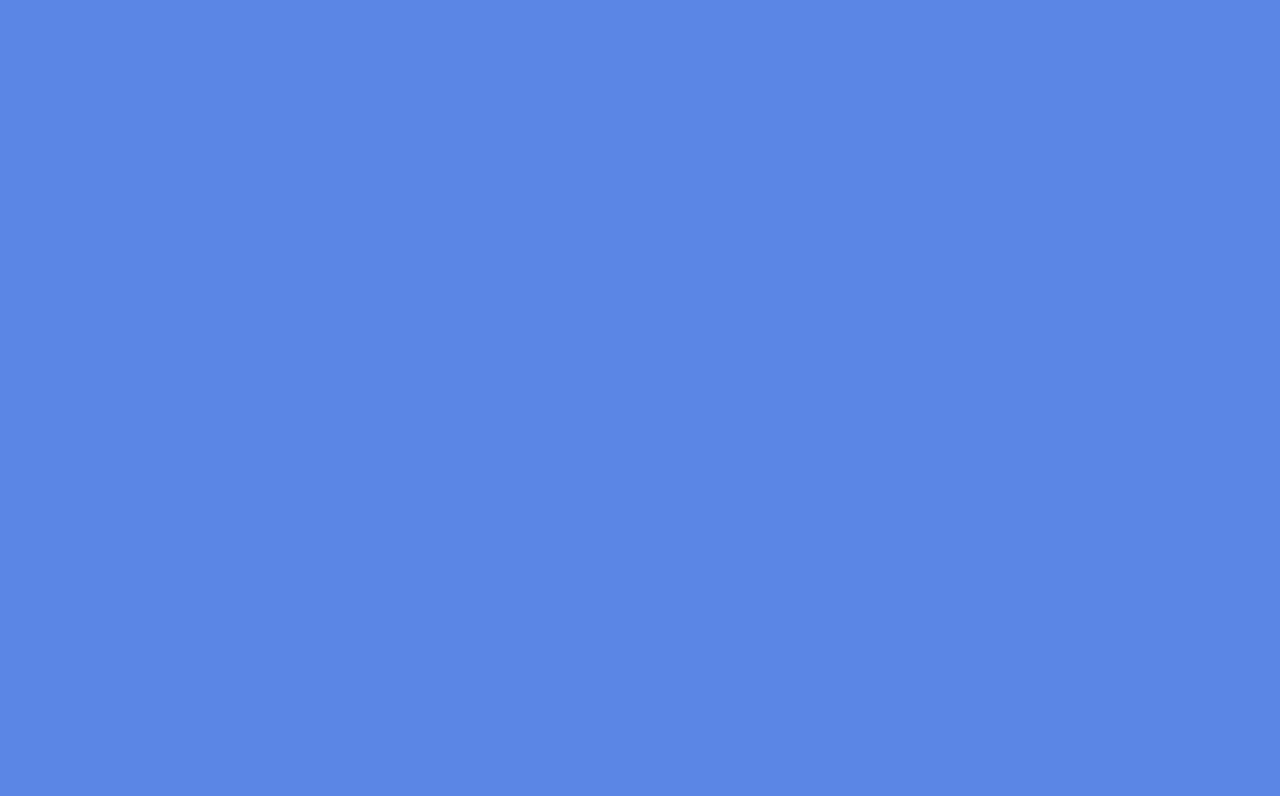
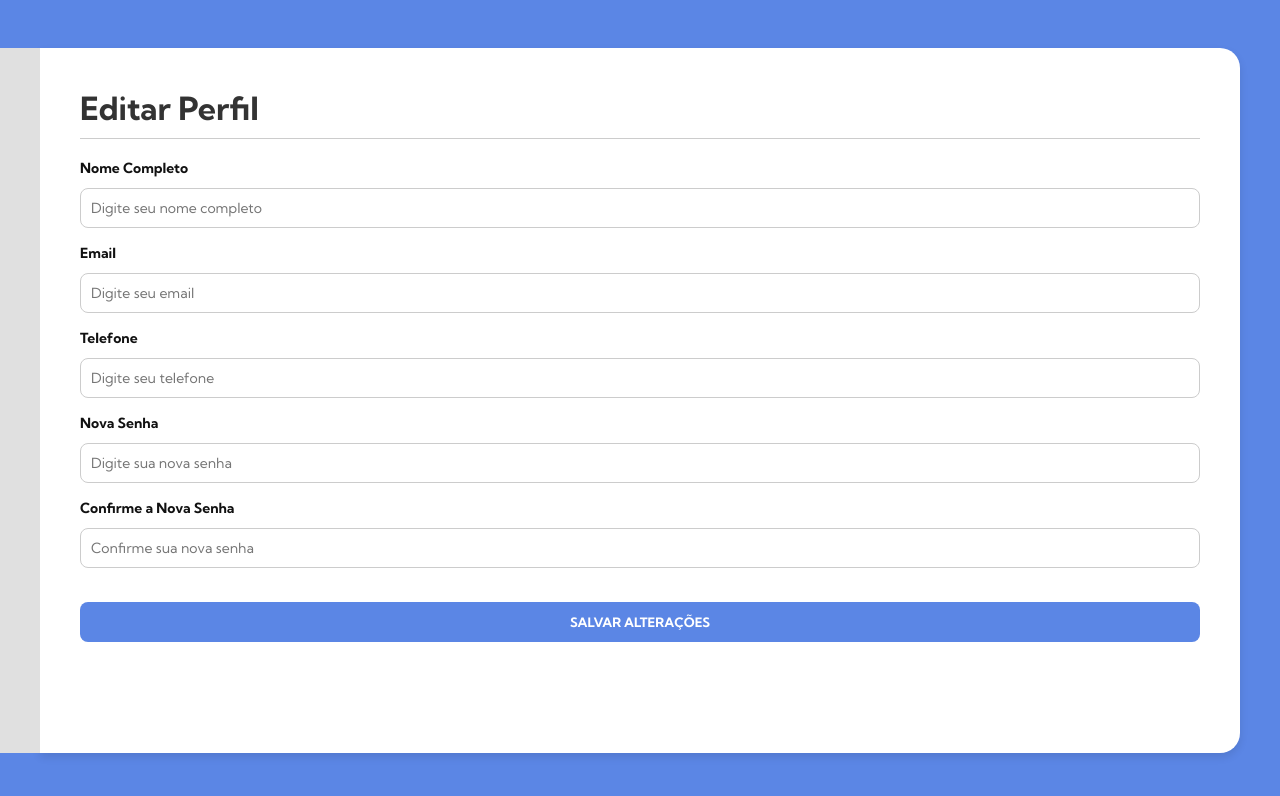
Before and after one commit to EduardoLopes085/Foundly, a React (Vite) app: page /edit-profile in a window 1280 px wide. Before the commit this address had no page. Shown: the top 796 px of the page. Built offline with nearby package versions, Linux system fonts and the light colour scheme.

Commit message:
tela de editar perfil quase completa

```diff
--- a/src/App.jsx
+++ b/src/App.jsx
@@ -1,24 +1,20 @@
 import React from 'react';
-import './App.css'
+import './App.css';
 import { BrowserRouter as Router, Routes, Route } from 'react-router-dom';
 import LoginPage from './pages/LoginPage';
 import RegisterPage from './pages/RegisterPage';
-
+import EditProfile from './pages/editProfile';
 
 function App() {
-
-
   return (
-    <>
-      <Router>
-        <Routes>
-          <Route path="/" element={<LoginPage/>} />
-          <Route path="/register" element={<RegisterPage/>} />
-
-        </Routes>
-      </Router>
-    </>
-  )
+    <Router>
+      <Routes>
+        <Route path="/" element={<LoginPage />} />
+        <Route path="/register" element={<RegisterPage />} />
+        <Route path="/edit-profile" element={<EditProfile />} />
+      </Routes>
+    </Router>
+  );
 }
 
-export default App
+export default App;
--- a/src/components/loginForm/login.css
+++ b/src/components/loginForm/login.css
@@ -105,5 +105,5 @@
 
 
 .login-form > a{
-    color: #00ADF1;
+    color: #353535;
 }
--- a/src/components/loginForm/login.jsx
+++ b/src/components/loginForm/login.jsx
@@ -1,13 +1,9 @@
 import '../loginForm/login.css'
 import { Link } from 'react-router-dom';
 
-
-
-function LoginForm(){
+function LoginForm() {
     return (
-
         <div className='form-container'>
-
             <div className='login-text'>
                 <div>
                     <h1>Registre, busque e <br /> encontre </h1>
@@ -15,42 +11,34 @@ function LoginForm(){
                 </div>
             </div>
 
-
-
-
             <form action="" className='login-form'>
-
                 <div className="login-form-title">
                     <h1>Bem vindo ao <span>Foundly!</span></h1>
                 </div>
 
                 <div className='login-form-input-email'>
                     <input type="email" placeholder="e-mail" required />
-                    <i class="fa-solid fa-user"></i>
+                    <i className="fa-solid fa-user"></i>
                 </div>
 
                 <div className='login-form-input-password'>
                     <input type="password" placeholder="senha" required />
-                    <i class="fa-solid fa-key"></i>
-
-
-
+                    <i className="fa-solid fa-key"></i>
                 </div>
 
                 <a href="http://google.com.br"> Esqueci a senha </a>
 
                 <button className='form-login-button' type='submit'> Entrar </button>
 
-
-
                 <div className="login-form-title-botton">
-                    <h1>Ainda não possui uma conta? <span> <Link to="/register">Cadastre-se!</Link> </span> </h1>
+                    <h1>
+                        Ainda não possui uma conta?
+                        <span> <Link to="/register">Cadastre-se!</Link> </span>
+                    </h1>
                 </div>
             </form>
         </div>
-
     );
 }
 
-
 export default LoginForm;
--- /dev/null
+++ b/src/pages/editProfile.css
@@ -0,0 +1,143 @@
+.edit-profile-container {
+  display: flex;
+  height: 100vh;
+  background-color: #5B86E5;
+  padding: 47.5px 0;
+  margin: 0;
+}
+
+.menu-bar {
+  width: 60px;
+  background-color: #E0E0E0;
+  border-radius: 0px;
+  margin-left: 0;
+  padding: 300px;
+  box-sizing: border-box;
+  display: flex;
+  flex-direction: column;
+  align-items: center;
+  justify-content: center;
+  position: relative;
+}
+
+.rounded-box {
+  width: 1600px;
+  max-width: 1200px;
+  background-color: white;
+  border-radius: 0px 20px 20px 0px;
+  margin-right: 40px;
+  padding: 40px;
+  box-shadow: 0 4px 8px rgba(0, 0, 0, 0.1);
+}
+
+.avatar-img {
+  position: absolute;
+  top: 22px;
+  left: 75%;
+  transform: translateX(-50%);
+  width: 60px;
+  height: 60px;
+  border-radius: 50%;
+  object-fit: cover;
+}
+
+.user-name {
+  position: absolute;
+  top: 75px;
+  left: 75%;
+  transform: translateX(-50%);
+  color: #333;
+  font-size: 25px;
+  white-space: nowrap;
+  font-weight: bold;
+  text-align: center;
+  margin-top: 10px;
+}
+
+.menu-link {
+  text-decoration: none;
+  color: #333;
+  font-size: 18px;
+  font-weight: bold;
+  margin-top: 5px;
+  margin-left: 300px;
+  white-space: nowrap;
+}
+
+.logout-link {
+  text-decoration: none;
+  color: #333;
+  font-size: 18px;
+  font-weight: bold;
+  margin-top: 200px;
+  margin-bottom: 20px;
+  padding-bottom: 20px;
+  display: flex;
+  align-items: center;
+  gap: 8px;
+}
+
+.menu-link:hover {
+  background-color: #ddd;
+}
+
+.rounded-box h1 {
+  font-size: 32px;
+  color: #333;
+  margin: 0;
+  padding-bottom: 10px;
+  border-bottom: 1px solid #ccc;
+}
+
+.inicio-logo {
+  width: 40px;  /* Tamanho da logo */
+  height: 40px; /* Tamanho da logo */
+  margin-bottom: 300px; /* Espaço abaixo da logo */
+  margin-left: 300px;
+  left: 75%;
+}
+
+/* Estilo dos campos de edição de perfil */
+.edit-profile-form {
+  display: flex;
+  flex-direction: column;
+  gap: 10px; /* Espaçamento entre os campos */
+  margin-top: 18px; /* Adiciona um pouco de espaçamento antes dos campos */
+}
+
+.edit-profile-form label {
+  font-size: 14px;
+  font-weight: bold;
+  margin-bottom: 1px;
+  margin-top: 2px;
+}
+
+.form-input {
+  padding: 10px;
+  font-size: 14px;
+  border: 1px solid #ccc;
+  margin-bottom: 4px; /* Reduzido o espaço entre os campos */
+  border-radius: 8px;
+}
+
+.form-label {
+  font-size: 15px;
+  margin-bottom: 2px; /* Diminui o espaço entre o título e o campo */
+  font-weight: bold; /* Deixa o título em negrito */
+}
+
+.save-btn {
+  background-color: #5B86E5;
+  color: white;
+  font-size: 13px;
+  font-weight: bold;
+  padding: 12px;
+  border: none;
+  border-radius: 8px;
+  cursor: pointer;
+  margin-top: 20px;
+}
+
+.save-btn:hover {
+  background-color: #4a70b7; /* Efeito hover para o botão */
+}
--- /dev/null
+++ b/src/pages/editProfile.jsx
@@ -0,0 +1,91 @@
+import React from 'react';
+import './editProfile.css';
+import avatar from '../assets/avatar.png'; // ajuste o caminho se necessário
+import { FaPencilAlt } from 'react-icons/fa'; // Ícone de lista
+import { FaList } from 'react-icons/fa'; // ícone de lista
+import { FaSearch } from 'react-icons/fa'; // ícone de lupa
+import { FaSignOutAlt } from 'react-icons/fa'; // ícone de logout
+
+function EditProfile() {
+  return (
+    <div className="edit-profile-container">
+      <div className="menu-bar">
+        <img src={avatar} alt="Avatar" className="avatar-img" />
+        <p className="user-name">Ingrid Almeida</p>
+
+        {/* Menu com Meus Achados, Editar perfil e Buscar item perdido */}
+        <a href="#" className="menu-link">
+          <FaList style={{ marginRight: '8px' }} />
+            Meus achados
+        </a>
+        <a href="#" className="menu-link">
+          <FaPencilAlt style={{ marginRight: '8px' }} />
+            Editar perfil
+        </a>
+        <a href="#" className="menu-link">
+          <FaSearch style={{ marginRight: '8px' }} />
+            Buscar item perdido
+        </a>
+
+        {/* Link Sair */}
+        <a href="#" className="menu-link logout-link">
+          <FaSignOutAlt style={{ marginRight: '8px' }} />
+            Sair
+        </a>
+      </div>
+
+      {/* Barra de edição de perfil */}
+      <div className="rounded-box">
+        <h1>Editar Perfil</h1>
+
+        {/* Formulário para editar os dados */}
+        <form className="edit-profile-form">
+          <label htmlFor="full-name">Nome Completo</label>
+          <input
+            type="text"
+            id="full-name"
+            placeholder="Digite seu nome completo"
+            className="form-input"
+          />
+
+          <label htmlFor="email">Email</label>
+          <input
+            type="email"
+            id="email"
+            placeholder="Digite seu email"
+            className="form-input"
+          />
+
+          <label htmlFor="phone">Telefone</label>
+          <input
+            type="text"
+            id="phone"
+            placeholder="Digite seu telefone"
+            className="form-input"
+          />
+
+          <label htmlFor="new-password">Nova Senha</label>
+          <input
+            type="password"
+            id="new-password"
+            placeholder="Digite sua nova senha"
+            className="form-input"
+          />
+
+          <label htmlFor="confirm-password">Confirme a Nova Senha</label>
+          <input
+            type="password"
+            id="confirm-password"
+            placeholder="Confirme sua nova senha"
+            className="form-input"
+          />
+
+          {/* Botão Salvar Alterações */}
+          <button type="submit" className="save-btn">SALVAR ALTERAÇÕES</button>
+        </form>
+      </div>
+    </div>
+  );
+}
+
+export default EditProfile;
```
Also changed, not shown: src/assets/Início.svg (added), src/assets/avatar.png (added).
